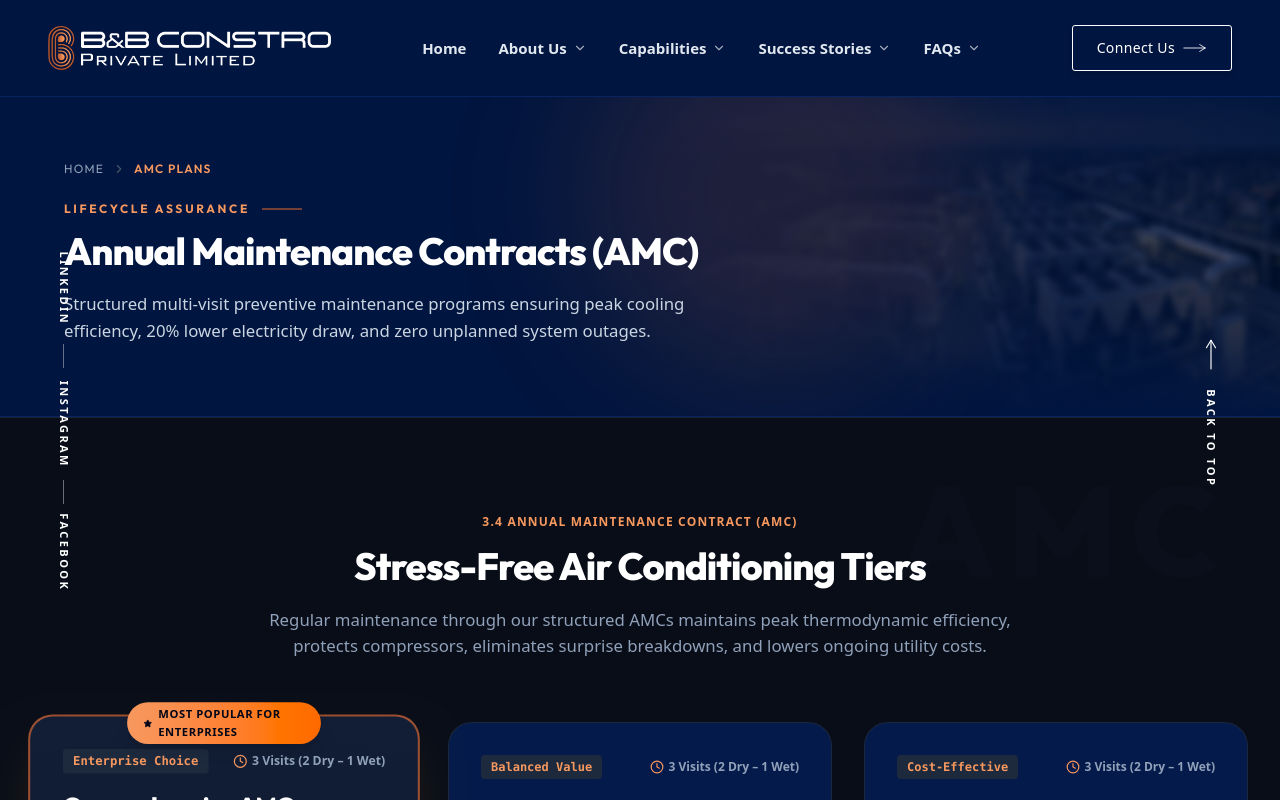
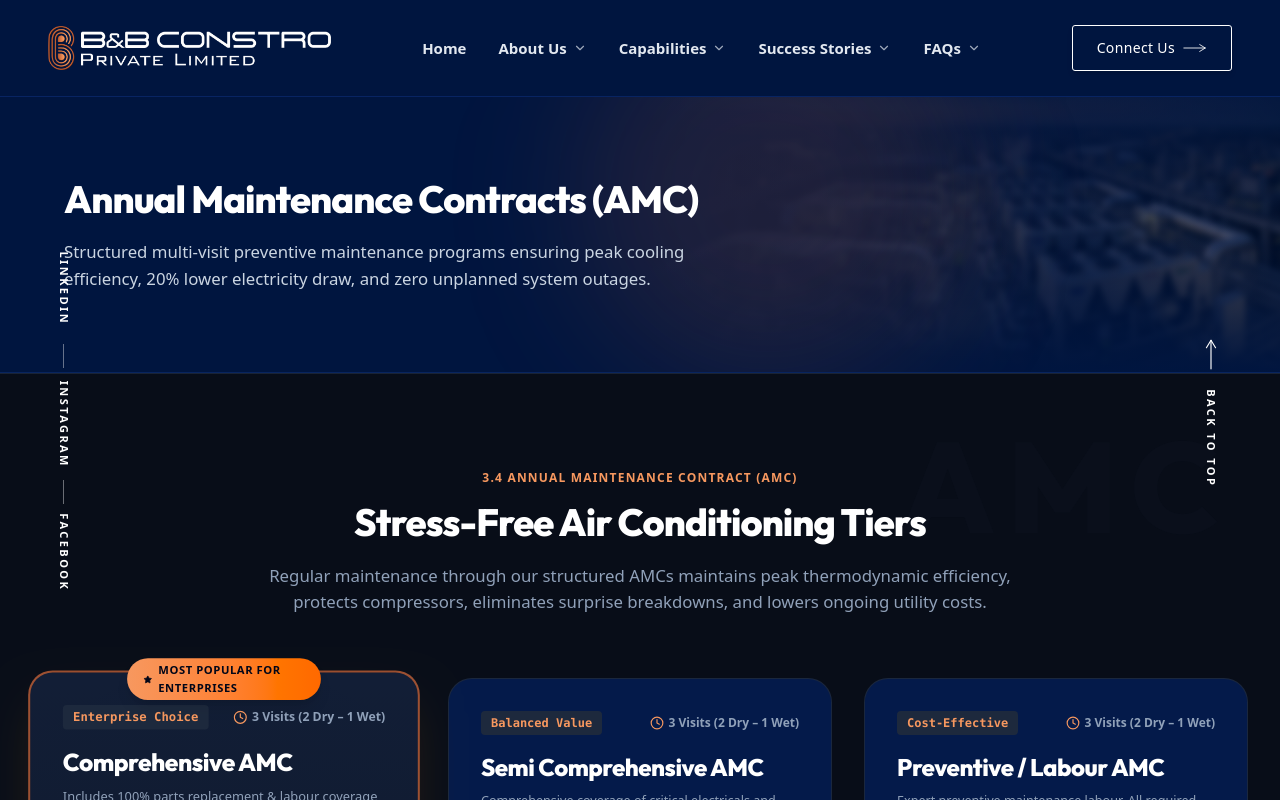
Before and after one commit to excitenext21-bit/bbconstro, a React (Vite) app: page /amc in a window 1280 px wide. Shown: the top 800 px of the page. Built offline with nearby package versions, Linux system fonts and the light colour scheme; a web font is replaced by a local one.

Commit message:
Remove all breadcrumbs and eyebrow tagline texts from all inner pages

```diff
--- a/src/App.tsx
+++ b/src/App.tsx
@@ -137,8 +137,6 @@ export default function App() {
             element={
               <div className="animate-fadeIn">
                 <InnerPageHero
-                  breadcrumb={[{ label: 'Home', path: '/' }, { label: 'About Us' }]}
-                  tagline="ABOUT B&B CONSTRO"
                   title="Pioneering Complex HVAC Systems & Climate Control"
                   description="Founded in Pune, B&B Constro is a premier HVAC engineering contractor delivering turnkey commercial VRV, industrial chillers, and precision climate solutions across Maharashtra."
                 />
@@ -187,8 +185,6 @@ export default function App() {
             element={
               <div className="animate-fadeIn">
                 <InnerPageHero
-                  breadcrumb={[{ label: 'Home', path: '/' }, { label: 'Capabilities' }]}
-                  tagline="END-TO-END CAPABILITIES"
                   title="HVAC Services & Engineering Capabilities"
                   description="From central chiller plants and commercial VRV/VRF systems to cleanroom AHU pressurisation, basement ventilation, and 24/7 breakdown SLAs."
                 />
@@ -206,8 +202,6 @@ export default function App() {
             element={
               <div className="animate-fadeIn">
                 <InnerPageHero
-                  breadcrumb={[{ label: 'Home', path: '/' }, { label: 'Success Stories' }]}
-                  tagline="PORTFOLIO & CASE STUDIES"
                   title="HVAC Success Stories & Client Milestones"
                   description="Over 250 diverse projects delivered with 99.8% cooling reliability across corporate towers, industrial cleanrooms, IT SEZs, and luxury residential estates."
                 />
@@ -229,8 +223,6 @@ export default function App() {
             element={
               <div className="animate-fadeIn">
                 <InnerPageHero
-                  breadcrumb={[{ label: 'Home', path: '/' }, { label: 'FAQs' }]}
-                  tagline="QUESTIONS & ANSWERS"
                   title="Frequently Asked Questions"
                   description="Learn about our 60-minute emergency response SLA, Lokring braze-free piping safety, Daikin/Voltas OEM spare supplies, and AMC service schedules."
                 />
@@ -252,8 +244,6 @@ export default function App() {
             element={
               <div className="animate-fadeIn">
                 <InnerPageHero
-                  breadcrumb={[{ label: 'Home', path: '/' }, { label: 'AMC Plans' }]}
-                  tagline="LIFECYCLE ASSURANCE"
                   title="Annual Maintenance Contracts (AMC)"
                   description="Structured multi-visit preventive maintenance programs ensuring peak cooling efficiency, 20% lower electricity draw, and zero unplanned system outages."
                 />
--- a/src/components/InnerPageHero.tsx
+++ b/src/components/InnerPageHero.tsx
@@ -1,6 +1,4 @@
 import React from 'react';
-import { Link } from 'react-router-dom';
-import { ChevronRight } from 'lucide-react';
 
 export interface BreadcrumbItem {
   label: string;
@@ -8,8 +6,8 @@ export interface BreadcrumbItem {
 }
 
 export interface InnerPageHeroProps {
-  breadcrumb: BreadcrumbItem[];
-  tagline: string;
+  breadcrumb?: BreadcrumbItem[];
+  tagline?: string;
   title: React.ReactNode;
   description: string;
   imageSrc?: string;
@@ -19,8 +17,6 @@ export interface InnerPageHeroProps {
 }
 
 export const InnerPageHero: React.FC<InnerPageHeroProps> = ({
-  breadcrumb,
-  tagline,
   title,
   description,
   imageSrc = '/assets/why-choose-us-banner.jpg',
@@ -29,7 +25,7 @@ export const InnerPageHero: React.FC<InnerPageHeroProps> = ({
   badge,
 }) => {
   return (
-    <section className="relative pt-12 pb-14 sm:pt-16 sm:pb-18 bg-[#00153f] border-b border-[#0b2866]/80 overflow-hidden text-slate-100">
+    <section className="relative pt-14 pb-16 sm:pt-20 sm:pb-20 bg-[#00153f] border-b border-[#0b2866]/80 overflow-hidden text-slate-100">
       {/* Background Image: Starts on right side, blurred, and transitions to transparent where hero text ends */}
       <div
         className="absolute top-0 right-0 bottom-0 w-full sm:w-3/4 lg:w-3/5 xl:w-1/2 overflow-hidden pointer-events-none select-none z-0"
@@ -56,40 +52,8 @@ export const InnerPageHero: React.FC<InnerPageHeroProps> = ({
       />
 
       <div className="relative max-w-7xl mx-auto px-6 sm:px-10 lg:px-16 z-10">
-        {/* Breadcrumb */}
-        {breadcrumb.length > 0 && (
-          <nav className="flex items-center gap-2 text-xs uppercase tracking-widest text-slate-400 font-['Outfit'] mb-6">
-            {breadcrumb.map((item, idx) => {
-              const isLast = idx === breadcrumb.length - 1;
-              return (
-                <React.Fragment key={idx}>
-                  {item.path && !isLast ? (
-                    <Link to={item.path} className="hover:text-[#f7985f] transition-colors">
-                      {item.label}
-                    </Link>
-                  ) : (
-                    <span className={isLast ? 'text-[#f7985f] font-semibold' : ''}>
-                      {item.label}
-                    </span>
-                  )}
-                  {!isLast && <ChevronRight className="w-3.5 h-3.5 text-slate-600 shrink-0" />}
-                </React.Fragment>
-              );
-            })}
-          </nav>
-        )}
-
         {/* Page Heading & Copy: Placed cleanly on the left */}
         <div className="max-w-2xl lg:max-w-3xl">
-          {tagline && (
-            <div className="flex items-center gap-3 mb-3">
-              <span className="text-xs font-bold uppercase tracking-[0.22em] text-[#f7985f] font-['Outfit']">
-                {tagline}
-              </span>
-              <span className="w-10 h-[1.5px] bg-[#c05e32]/60" />
-            </div>
-          )}
-
           {typeof title === 'string' ? (
             <h1
               className="text-[32px] sm:text-[38px] font-extrabold text-white font-['Outfit'] tracking-tight leading-[1.18] mb-4"
--- a/src/components/LeadershipView.tsx
+++ b/src/components/LeadershipView.tsx
@@ -1,6 +1,5 @@
 import React from 'react';
-import { Link } from 'react-router-dom';
-import { ChevronRight, ShieldCheck, Award, Briefcase, Users } from 'lucide-react';
+import { ShieldCheck, Award, Briefcase, Users } from 'lucide-react';
 import { LeadershipSection } from './LeadershipSection';
 import { ClientMarquee } from './ClientMarquee';
 import { ConsultingBanner } from './ConsultingBanner';
@@ -17,7 +16,7 @@ export const LeadershipView: React.FC<LeadershipViewProps> = ({
   return (
     <div className="animate-fadeIn">
       {/* Leadership Hero Banner */}
-      <section className="relative pt-12 pb-14 sm:pt-16 sm:pb-18 bg-[#00153f] border-b border-[#0b2866]/80 overflow-hidden text-slate-100">
+      <section className="relative pt-14 pb-16 sm:pt-20 sm:pb-20 bg-[#00153f] border-b border-[#0b2866]/80 overflow-hidden text-slate-100">
         {/* Background Image: Starts on right side, blurred, and transitions to transparent where hero text ends */}
         <div
           className="absolute top-0 right-0 bottom-0 w-full sm:w-3/4 lg:w-3/5 xl:w-1/2 overflow-hidden pointer-events-none select-none z-0"
@@ -39,27 +38,8 @@ export const LeadershipView: React.FC<LeadershipViewProps> = ({
         />
 
         <div className="relative max-w-7xl mx-auto px-6 sm:px-10 lg:px-16 z-10">
-          {/* Breadcrumb */}
-          <nav className="flex items-center gap-2 text-xs uppercase tracking-widest text-slate-400 font-['Outfit'] mb-6">
-            <Link to="/" className="hover:text-[#f7985f] transition-colors">
-              Home
-            </Link>
-            <ChevronRight className="w-3.5 h-3.5 text-slate-600" />
-            <Link to="/about" className="hover:text-[#f7985f] transition-colors">
-              About Us
-            </Link>
-            <ChevronRight className="w-3.5 h-3.5 text-slate-600" />
-            <span className="text-[#f7985f] font-semibold">Leadership</span>
-          </nav>
-
           {/* Page Heading */}
           <div className="max-w-3xl">
-            <div className="flex items-center gap-3 mb-3">
-              <span className="text-xs font-bold uppercase tracking-[0.22em] text-[#f7985f] font-['Outfit']">
-                EXECUTIVE DIRECTION &amp; GOVERNANCE
-              </span>
-              <span className="w-10 h-[1.5px] bg-[#c05e32]/60" />
-            </div>
 
             <h1
               className="text-[32px] sm:text-[38px] font-extrabold text-white font-['Outfit'] tracking-tight leading-[1.18] mb-4"
```
